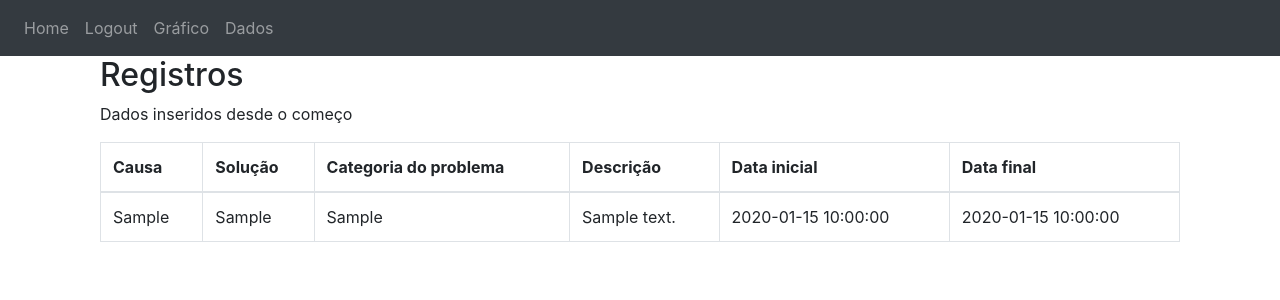
After one commit to mrcv20/v1-prod-wasion, a Flask app: page /data in a window 1280 px wide. The commit adds this page. Shown: the top 300 px of the page. Run offline with Flask 2, Linux system fonts and the light colour scheme; a user stored in the database is signed in; tables that the repository leaves empty hold one stand-in row (values such as "Sample post"); parts of the project's set-up code (start-up, migrations or seed data) failed here and were passed over; some libraries are stand-ins or nearby versions.

Commit message:
modificado o meta

```diff
--- a/webapp/templates/base.html
+++ b/webapp/templates/base.html
@@ -2,7 +2,7 @@
 <html>
     <head>
         <meta charset="utf-8" />
-        <meta name="viewport" content="width=device-width, initial-scale=" />
+        <meta name="viewport" content="width=device-width, initial-scale=1" />
         <link
         rel="stylesheet"
         href="https://stackpath.bootstrapcdn.com/bootstrap/4.4.1/css/bootstrap.min.css"
@@ -29,10 +29,12 @@
             </button>
             <div class="collapse navbar-collapse" id="navbar">
                 <div class="navbar-nav">
+
                   {% if user.is_authenticated %}
                   <a class ="nav-item nav-link" id="home" href="/">Home</a>
                   <a class ="nav-item nav-link" id="logout" href="/logout">Logout</a>
                   <a class ="nav-item nav-link" id="graphics" href="/graphics">Gráfico</a>
+                  <a class ="nav-item nav-link" id="data" href="/data">Dados</a>
                   {% else %}
                   <a class ="nav-item nav-link" id="login" href="/login">Login</a>
                   <a class ="nav-item nav-link" id="signup" href="/signup">Signup</a>
--- /dev/null
+++ b/webapp/templates/data.html
@@ -0,0 +1,54 @@
+{% extends "base.html" %}
+
+{% block content %}
+{% block body %}
+{% if data %}
+<head>
+    <title>Notas</title>
+    <meta charset="utf-8">
+    <meta name="viewport" content="width=device-width, initial-scale=1">
+    <link rel="stylesheet" href="https://maxcdn.bootstrapcdn.com/bootstrap/4.5.2/css/bootstrap.min.css">
+    <script src="https://ajax.googleapis.com/ajax/libs/jquery/3.5.1/jquery.min.js"></script>
+    <script src="https://cdnjs.cloudflare.com/ajax/libs/popper.js/1.16.0/umd/popper.min.js"></script>
+    <script src="https://maxcdn.bootstrapcdn.com/bootstrap/4.5.2/js/bootstrap.min.js"></script>
+  </head>
+  <body>
+<style>
+    .element {
+        @include container;
+}
+</style>
+  <div class="container">
+    <h2>Registros</h2>
+    <p>Dados inseridos desde o começo</p>
+    <table class="table table-bordered">
+        <thead>
+            <tr>
+
+                <th>Causa</th>
+                <th>Solução</th>
+                <th>Categoria do problema</th>
+                <th>Descrição</th>
+                <th>Data inicial</th>
+                <th>Data final</th>
+
+            </tr>
+        </thead>
+        <tbody>
+            {% for row in data %}
+            <tr>
+                <td>{{ row.cause_issue}}</td>
+                <td>{{ row.solution_issue}}</td>
+                <td>{{ row.category_issue}}</td>
+                <td>{{ row.description}}</td>
+                <td>{{ row.start_date}}</td>
+                <td>{{ row.final_date}}</td>
+            </tr>
+            {% endfor %}
+        </tbody>
+    </table>
+</div>
+</body>
+{% endif %}
+{% endblock %}
+{% endblock%}
--- a/webapp/templates/graphics.html
+++ b/webapp/templates/graphics.html
@@ -1,8 +1,10 @@
-
+{% extends "base.html "%}
+{% block content %}
 {% block body %}
 <body class="body">
   <div class="container" align="left">
-    <embed type="image/svg+xml" src={{graph_data|safe}} style='max-width: 1000px;'/>
+    <embed type="image/svg+xml" src={{graph_data|safe}} style='max-width: 900px;'/>
   </div>
 </body>
 {% endblock %}
+{% endblock %}
--- a/webapp/views.py
+++ b/webapp/views.py
@@ -28,8 +28,8 @@ def home():
     return render_template("home.html", user=current_user)
 
 
+@views.route('/graphics')
 @login_required
-@views.route('/graphics')
 def graphics():
     try:
         graph = pygal.Line()
@@ -40,6 +40,16 @@ def graphics():
         graph.add('C++', [13, 15, 42, 333, 846, 800])
         graph.add('All others combined', [6, 54, 70, 150, 300, 700])
         graph_data = graph.render_data_uri()
-        return render_template('graphics.html', graph_data=graph_data)
+        return render_template('graphics.html', graph_data=graph_data, user=current_user)
     except Exception as e:
         return(str(e))
+
+
+@views.route('/data')
+@login_required
+def data():
+    try:
+        all_data = Note.query.all()
+        return render_template('data.html', data=all_data, pageTitle='teste', user=current_user)
+    except Exception as e:
+        return(str(e))
```
